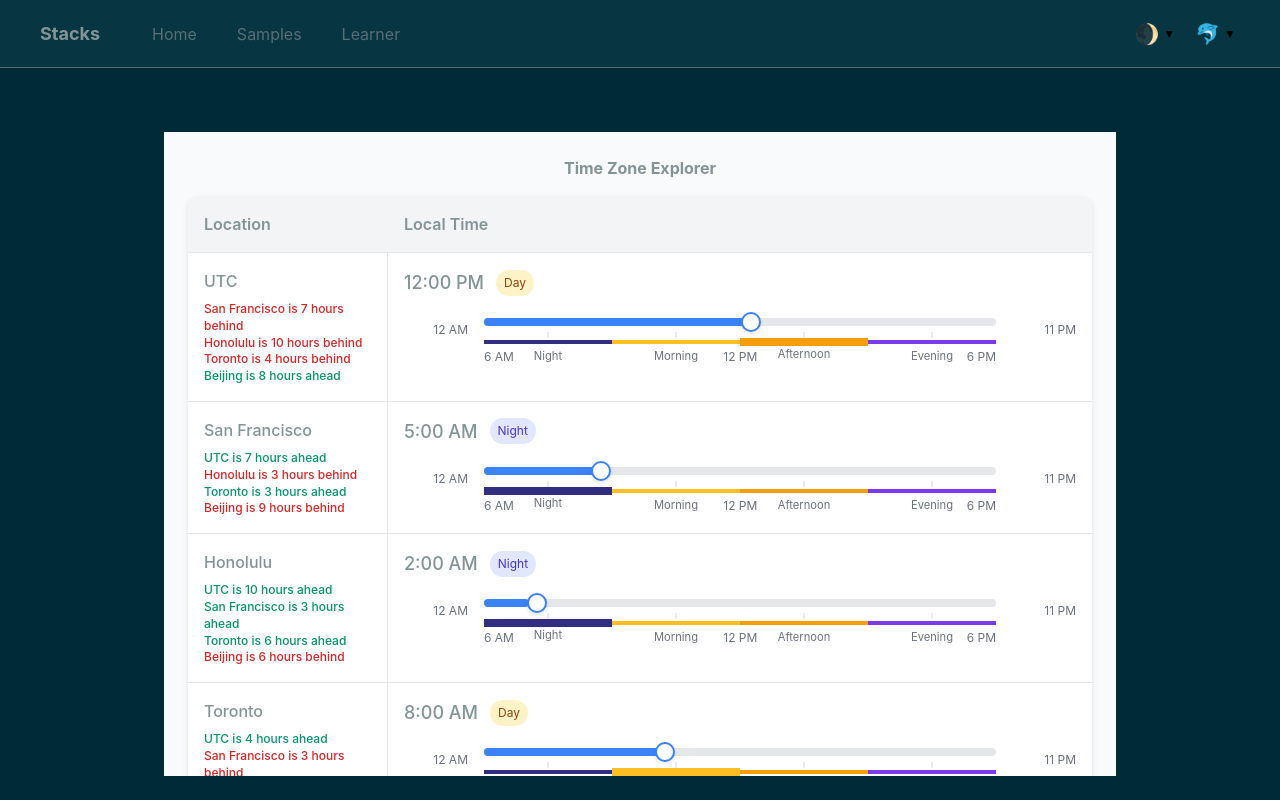
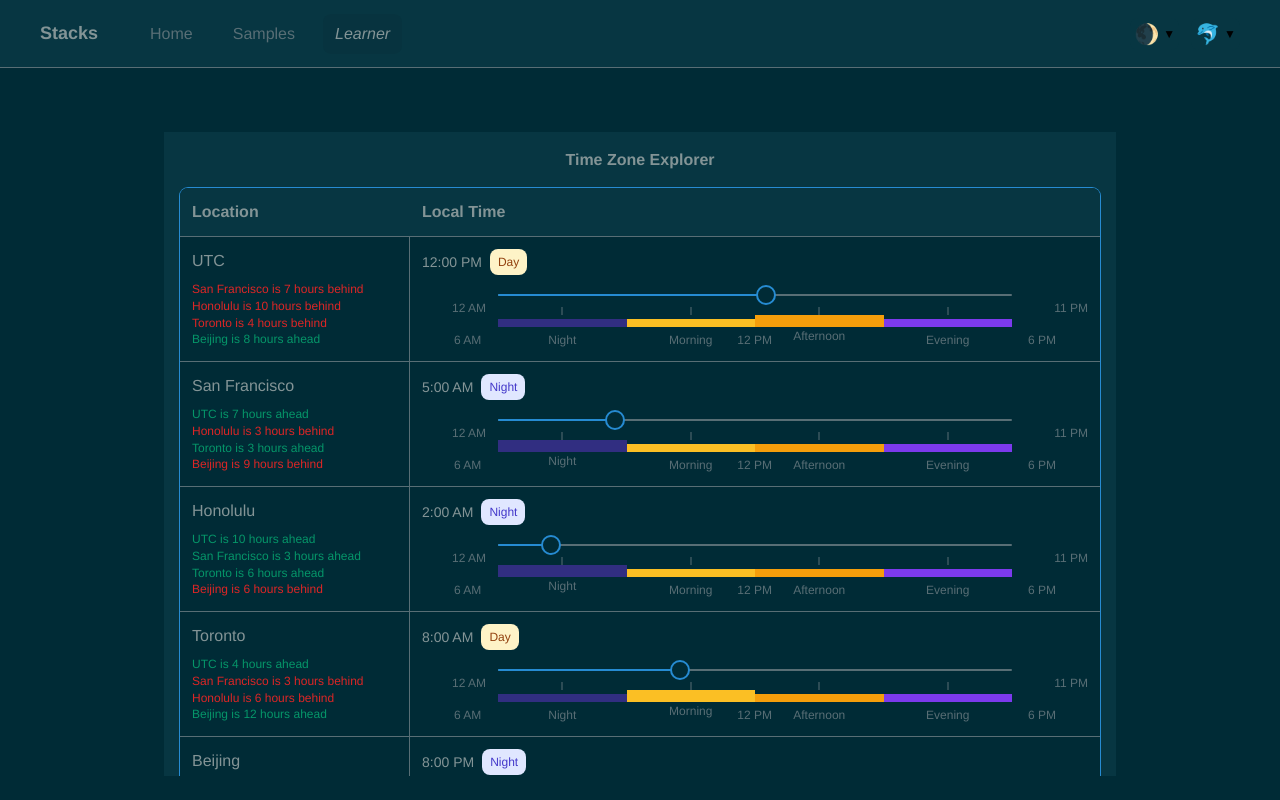
Before and after one commit to maybecake/stacks, a React (Vite) app in the folder frontend/: page /learner in a window 1280 px wide. Built offline with nearby package versions, Linux system fonts and the light colour scheme.

Commit message:
time learner theming.

```diff
--- a/frontend/src/components/Header.css
+++ b/frontend/src/components/Header.css
@@ -39,3 +39,21 @@
   color: var(--text-primary);
   background-color: var(--bg-hover);
 }
+
+.nav-link--active {
+  color: var(--text-primary);
+  font-weight: 500;
+  font-style: italic;
+  position: relative;
+  background-color: rgba(0, 0, 0, 0.05);
+  border-radius: var(--border-radius);
+}
+
+.nav-link--active::after {
+  content: "";
+  position: absolute;
+  bottom: 0;
+  left: var(--spacing-sm);
+  right: var(--spacing-sm);
+  background-color: var(--accent);
+}
--- a/frontend/src/components/Header.tsx
+++ b/frontend/src/components/Header.tsx
@@ -1,5 +1,5 @@
 import React from "react";
-import { Link } from "react-router-dom";
+import { NavLink } from "react-router-dom";
 import { ThemeDropdown } from "./ThemeDropdown";
 import "./header.css";
 
@@ -9,15 +9,28 @@ export const Header: React.FC = () => {
       <div className="header-content">
         <h1 className="header-title">Stacks</h1>
         <nav className="header-nav">
-          <Link to="/" className="nav-link">
+          <NavLink
+            to="/"
+            exact
+            className="nav-link"
+            activeClassName="nav-link--active"
+          >
             Home
-          </Link>
-          <Link to="/samples" className="nav-link">
+          </NavLink>
+          <NavLink
+            to="/samples"
+            className="nav-link"
+            activeClassName="nav-link--active"
+          >
             Samples
-          </Link>
-          <Link to="/learner" className="nav-link">
+          </NavLink>
+          <NavLink
+            to="/learner"
+            className="nav-link"
+            activeClassName="nav-link--active"
+          >
             Learner
-          </Link>
+          </NavLink>
         </nav>
         <ThemeDropdown />
       </div>
--- a/frontend/src/features/learner/TimeLearner.tsx
+++ b/frontend/src/features/learner/TimeLearner.tsx
@@ -1,6 +1,14 @@
 import React, { useState, useEffect } from "react";
 import * as Slider from "@radix-ui/react-slider";
 import "./time-learner.css";
+import { timeZonesTheme } from "./time-zones-theme";
+
+// Apply time zones theme
+const applyTimeZonesTheme = () => {
+  Object.entries(timeZonesTheme).forEach(([key, value]) => {
+    document.documentElement.style.setProperty(key, value);
+  });
+};
 
 // Define the three locations with their time zones (offset in hours from UTC)
 const cities = [
@@ -12,6 +20,11 @@ const cities = [
 ];
 
 export default function TimeLearner() {
+  // Apply the theme when component mounts
+  useEffect(() => {
+    applyTimeZonesTheme();
+  }, []);
+
   // Define time sections
   const timeSections = [
     { name: "night", label: "Night", range: [0, 6] },
--- a/frontend/src/features/learner/time-learner.css
+++ b/frontend/src/features/learner/time-learner.css
@@ -1,7 +1,7 @@
 .time-learner {
   min-height: 100vh;
-  background-color: #f9fafb;
-  padding: 1.5rem;
+  background-color: var(--bg-secondary);
+  padding: var(--spacing-md);
 }
 
 .time-learner__container {
@@ -10,74 +10,74 @@
 }
 
 .time-learner__title {
-  font-size: 1.875rem;
+  font-size: var(--font-size-lg);
   font-weight: bold;
   text-align: center;
-  margin-bottom: 2rem;
+  margin-bottom: var(--spacing-lg);
 }
 
 .time-learner__info-box {
-  background-color: white;
-  border-radius: 0.5rem;
-  box-shadow: 0 4px 6px rgba(0, 0, 0, 0.1);
-  padding: 1.5rem;
-  margin-bottom: 2rem;
+  background-color: var(--bg-primary);
+  border-radius: var(--border-radius);
+  box-shadow: var(--ring);
+  padding: var(--card-padding);
+  margin-bottom: var(--spacing-lg);
 }
 
 .time-learner__info-title {
-  font-size: 1.25rem;
+  font-size: var(--font-size-lg);
   font-weight: 600;
-  margin-bottom: 1rem;
+  margin-bottom: var(--spacing-sm);
 }
 
 .time-learner__info-text {
-  font-size: 0.875rem;
-  color: #4b5563;
-  margin-bottom: 1rem;
+  font-size: var(--font-size-sm);
+  color: var(--text-secondary);
+  margin-bottom: var(--spacing-sm);
 }
 
 .time-learner__grid {
-  background-color: white;
-  border-radius: 0.5rem;
-  box-shadow: 0 4px 6px rgba(0, 0, 0, 0.1);
+  background-color: var(--bg-primary);
+  border-radius: var(--border-radius);
+  box-shadow: var(--ring);
   overflow: hidden;
-  margin-bottom: 1.5rem;
+  margin-bottom: var(--spacing-md);
 }
 
 .time-learner__grid-header {
   display: grid;
-  grid-template-columns: 200px 1fr;
-  border-bottom: 1px solid #e5e7eb;
+  grid-template-columns: minmax(150px, 25%) 1fr;
+  border-bottom: 1px solid var(--border);
 }
 
 .time-learner__header-cell {
-  background-color: #f3f4f6;
-  padding: 1rem;
+  background-color: var(--bg-secondary);
+  padding: var(--spacing-sm);
   font-weight: 600;
 }
 
 .time-learner__grid-row {
   display: grid;
-  grid-template-columns: 200px 1fr;
-  border-bottom: 1px solid #e5e7eb;
-  transition: background-color 0.2s;
+  grid-template-columns: minmax(150px, 25%) 1fr;
+  border-bottom: 1px solid var(--border);
+  transition: background-color var(--transition-fast);
 }
 
 .time-learner__city-cell {
-  padding: 1rem;
+  padding: var(--spacing-sm);
   font-weight: 500;
-  border-right: 1px solid #e5e7eb;
+  border-right: 1px solid var(--border);
 }
 
 .time-learner__city-name {
   display: block;
-  margin-bottom: 0.5rem;
+  margin-bottom: var(--spacing-xs);
 }
 
 .time-learner__time-differences {
-  font-size: 0.75rem;
-  color: #6b7280;
-  margin-top: 0.25rem;
+  font-size: var(--font-size-sm);
+  color: var(--text-secondary);
+  margin-top: var(--spacing-xxs);
 }
 
 .time-learner__time-difference {
@@ -86,63 +86,63 @@
 }
 
 .time-learner__time-difference--ahead {
-  color: #059669;
+  color: var(--tz-ahead-color);
 }
 
 .time-learner__time-difference--behind {
-  color: #dc2626;
+  color: var(--tz-behind-color);
 }
 
 .time-learner__time-cell {
-  padding: 1rem;
+  padding: var(--spacing-sm);
 }
 
 .time-learner__time-display {
   display: flex;
   align-items: center;
-  margin-bottom: 1rem;
+  margin-bottom: var(--spacing-sm);
 }
 
 .time-learner__time {
   font-weight: 500;
-  font-size: 1.125rem;
+  font-size: var(--font-size-md);
 }
 
 .time-learner__time-badge {
-  margin-left: 0.75rem;
-  padding: 0.25rem 0.5rem;
-  font-size: 0.75rem;
-  border-radius: 9999px;
+  margin-left: var(--spacing-xs);
+  padding: var(--spacing-xxs) var(--spacing-xs);
+  font-size: var(--font-size-sm);
+  border-radius: var(--border-radius);
 }
 
 .time-learner__time-badge--day {
-  background-color: #fef3c7;
-  color: #92400e;
+  background-color: var(--tz-day-badge-bg);
+  color: var(--tz-day-badge-text);
 }
 
 .time-learner__time-badge--night {
-  background-color: #e0e7ff;
-  color: #4338ca;
+  background-color: var(--tz-night-badge-bg);
+  color: var(--tz-night-badge-text);
 }
 
 .time-learner__day-indicator {
-  margin-left: 0.5rem;
-  padding: 0.25rem 0.5rem;
-  font-size: 0.75rem;
-  border-radius: 9999px;
-  background-color: #e5e7eb;
-  color: #4b5563;
+  margin-left: var(--spacing-xs);
+  padding: var(--spacing-xxs) var(--spacing-xs);
+  font-size: var(--font-size-sm);
+  border-radius: var(--border-radius);
+  background-color: var(--bg-secondary);
+  color: var(--text-secondary);
   font-weight: 500;
 }
 
 .time-learner__day-indicator--next {
-  background-color: #dbeafe;
-  color: #1e40af;
+  background-color: var(--tz-next-day-bg);
+  color: var(--tz-next-day-text);
 }
 
 .time-learner__day-indicator--prev {
-  background-color: #fee2e2;
-  color: #b91c1c;
+  background-color: var(--tz-prev-day-bg);
+  color: var(--tz-prev-day-text);
 }
 
 .time-learner__slider-container {
@@ -156,40 +156,40 @@
 }
 
 .time-learner__slider-label-text {
-  font-size: 0.75rem;
-  color: #6b7280;
+  font-size: var(--font-size-sm);
+  color: var(--text-secondary);
 }
 
 .time-learner__slider-wrapper {
   flex: 1;
-  padding: 0 1rem;
+  padding: 0 var(--spacing-sm);
 }
 
 .time-learner__time-markers {
   display: flex;
   justify-content: space-between;
-  padding: 0 5rem;
-  margin-top: 0.25rem;
+  padding: 0 var(--spacing-xl);
+  margin-top: var(--spacing-xxs);
 }
 
 .time-learner__time-marker {
-  font-size: 0.75rem;
-  color: #6b7280;
+  font-size: var(--font-size-sm);
+  color: var(--text-secondary);
 }
 
 .time-learner__utc-display {
   text-align: center;
-  font-size: 1rem;
-  color: #6b7280;
-  margin-top: 1rem;
+  font-size: var(--font-size-md);
+  color: var(--text-secondary);
+  margin-top: var(--spacing-sm);
 }
 
 /* Time section indicators */
 .time-section-indicators {
   display: flex;
   width: 100%;
-  margin-top: 8px;
-  height: 4px;
+  margin-top: var(--spacing-md);
+  height: var(--spacing-xs);
 }
 
 .time-section {
@@ -201,48 +201,48 @@
 .time-section::after {
   content: "";
   position: absolute;
-  top: -8px;
+  top: calc(-1 * var(--spacing-xs) - var(--spacing-xxs));
   left: 50%;
   transform: translateX(-50%);
   width: 1px;
-  height: 6px;
-  background-color: #d1d5db;
+  height: var(--spacing-xs);
+  background-color: var(--border);
 }
 
 .time-section__label {
   position: absolute;
-  top: 8px;
+  top: var(--spacing-sm);
   left: 50%;
   transform: translateX(-50%);
-  font-size: 0.7rem;
-  color: #6b7280;
+  font-size: var(--font-size-sm);
+  color: var(--text-secondary);
   white-space: nowrap;
 }
 
 .time-section--night {
-  background-color: #312e81;
+  background-color: var(--tz-night-color);
 }
 
 .time-section--morning {
-  background-color: #fbbf24;
+  background-color: var(--tz-morning-color);
 }
 
 .time-section--afternoon {
-  background-color: #f59e0b;
+  background-color: var(--tz-afternoon-color);
 }
 
 .time-section--evening {
-  background-color: #7c3aed;
+  background-color: var(--tz-evening-color);
 }
 
 .time-section--active {
-  height: 8px;
-  margin-top: -2px;
+  height: calc(var(--spacing-xs) * 1.5);
+  margin-top: calc(-1 * var(--spacing-xxs));
   z-index: 1;
 }
 
 .time-section--active::after {
-  top: -6px;
+  top: calc(-1 * var(--spacing-xs));
 }
 
 /* Radix UI Slider Styles */
@@ -253,56 +253,57 @@
   user-select: none;
   touch-action: none;
   width: 100%;
-  height: 20px;
+  height: var(--spacing-md);
 }
 
 .slider-track {
+  background-color: var(--border);
   position: relative;
   flex-grow: 1;
-  background-color: #e5e7eb;
-  border-radius: 9999px;
-  height: 8px;
+  height: 2px;
+  border-radius: var(--border-radius);
 }
 
 .slider-range {
   position: absolute;
-  background-color: #3b82f6;
-  border-radius: 9999px;
+  background-color: var(--accent);
   height: 100%;
+  border-radius: var(--border-radius);
 }
 
 .slider-thumb {
   display: block;
-  width: 20px;
-  height: 20px;
-  background-color: white;
-  border: 2px solid #3b82f6;
+  width: var(--icon-size);
+  height: var(--icon-size);
+  background-color: var(--bg-primary);
+  border: 2px solid var(--accent);
   border-radius: 50%;
-  box-shadow: 0 2px 4px rgba(0, 0, 0, 0.1);
+  position: relative;
 }
 
 .slider-thumb:hover {
-  background-color: #f9fafb;
+  background-color: var(--bg-secondary);
 }
 
 .slider-thumb:focus {
   outline: none;
+  box-shadow: var(--ring);
 }
 
 .time-learner__drag-indicator {
   position: absolute;
-  bottom: 100%;
+  top: calc(-1 * var(--spacing-lg) - var(--spacing-md));
   left: 50%;
   transform: translateX(-50%);
-  background-color: #3b82f6;
-  color: white;
-  padding: 0.25rem 0.5rem;
-  border-radius: 4px;
-  font-size: 0.75rem;
-  font-weight: 600;
+  background-color: var(--bg-primary);
+  border: 1px solid var(--border);
+  color: var(--text-secondary);
+  font-size: var(--font-size-sm);
+  padding: var(--spacing-xxs) var(--spacing-xs);
+  border-radius: var(--border-radius);
+  white-space: nowrap;
   opacity: 0;
-  transition: opacity 0.2s;
-  white-space: nowrap;
+  transition: opacity var(--transition-fast);
   pointer-events: none;
 }
 
@@ -311,9 +312,9 @@
 }
 
 .time-learner__drag-indicator--positive {
-  background-color: #059669;
+  color: var(--tz-ahead-color);
 }
 
 .time-learner__drag-indicator--negative {
-  background-color: #dc2626;
+  color: var(--tz-behind-color);
 }
--- /dev/null
+++ b/frontend/src/features/learner/time-zones-theme.ts
@@ -0,0 +1,23 @@
+export const timeZonesTheme = {
+  // Time of day colors
+  '--tz-night-color': '#312e81',
+  '--tz-morning-color': '#fbbf24',
+  '--tz-afternoon-color': '#f59e0b',
+  '--tz-evening-color': '#7c3aed',
+
+  // Status colors
+  '--tz-ahead-color': '#059669',
+  '--tz-behind-color': '#dc2626',
+
+  // Day indicator colors
+  '--tz-next-day-bg': '#dbeafe',
+  '--tz-next-day-text': '#1e40af',
+  '--tz-prev-day-bg': '#fee2e2',
+  '--tz-prev-day-text': '#b91c1c',
+
+  // Time badge colors
+  '--tz-day-badge-bg': '#fef3c7',
+  '--tz-day-badge-text': '#92400e',
+  '--tz-night-badge-bg': '#e0e7ff',
+  '--tz-night-badge-text': '#4338ca',
+};
--- a/frontend/src/index.css
+++ b/frontend/src/index.css
@@ -1,7 +1,6 @@
 :root {
-  font-family: Inter, system-ui, Avenir, Helvetica, Arial, sans-serif;
+  font-family: Helvetica, Arial, sans-serif;
   line-height: 1.5;
-  font-weight: 400;
 
   /* Default theme variables (will be overridden by ThemeProvider) */
   --bg-primary: #ffffff;
```
